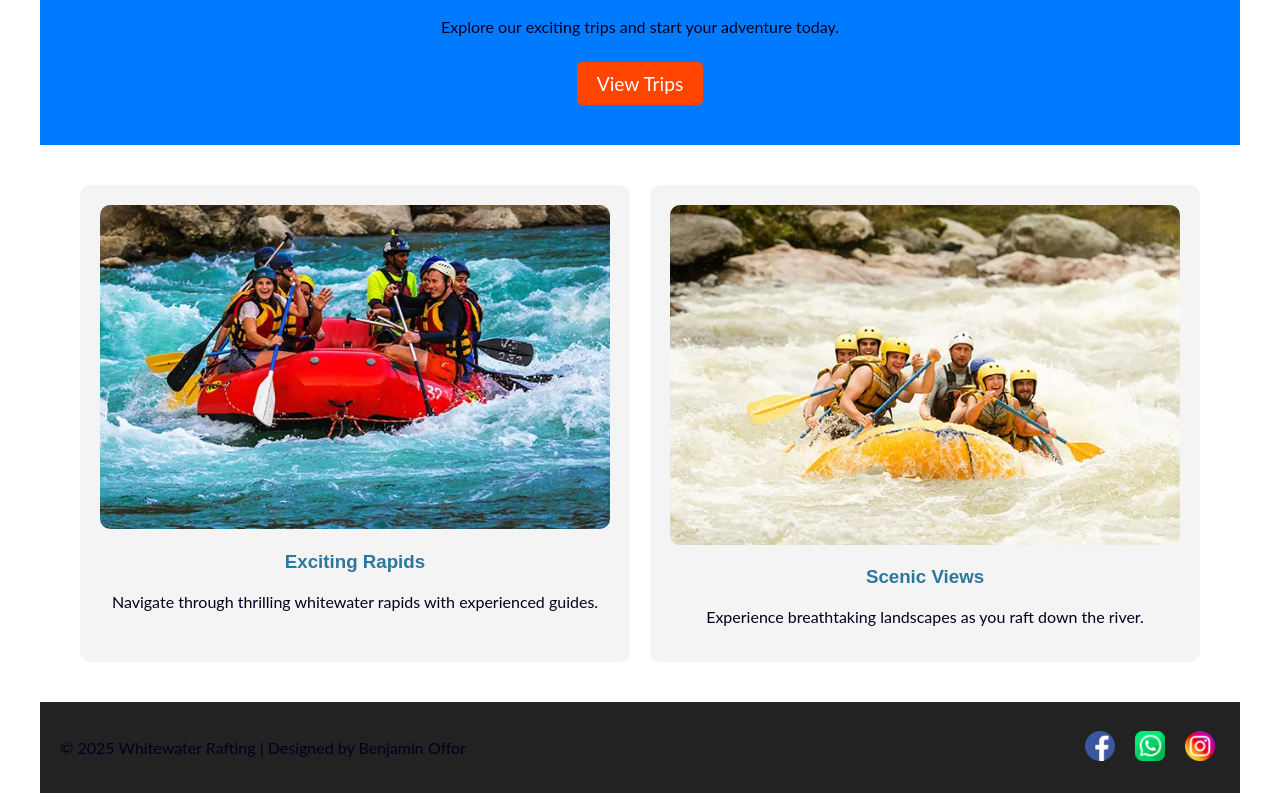
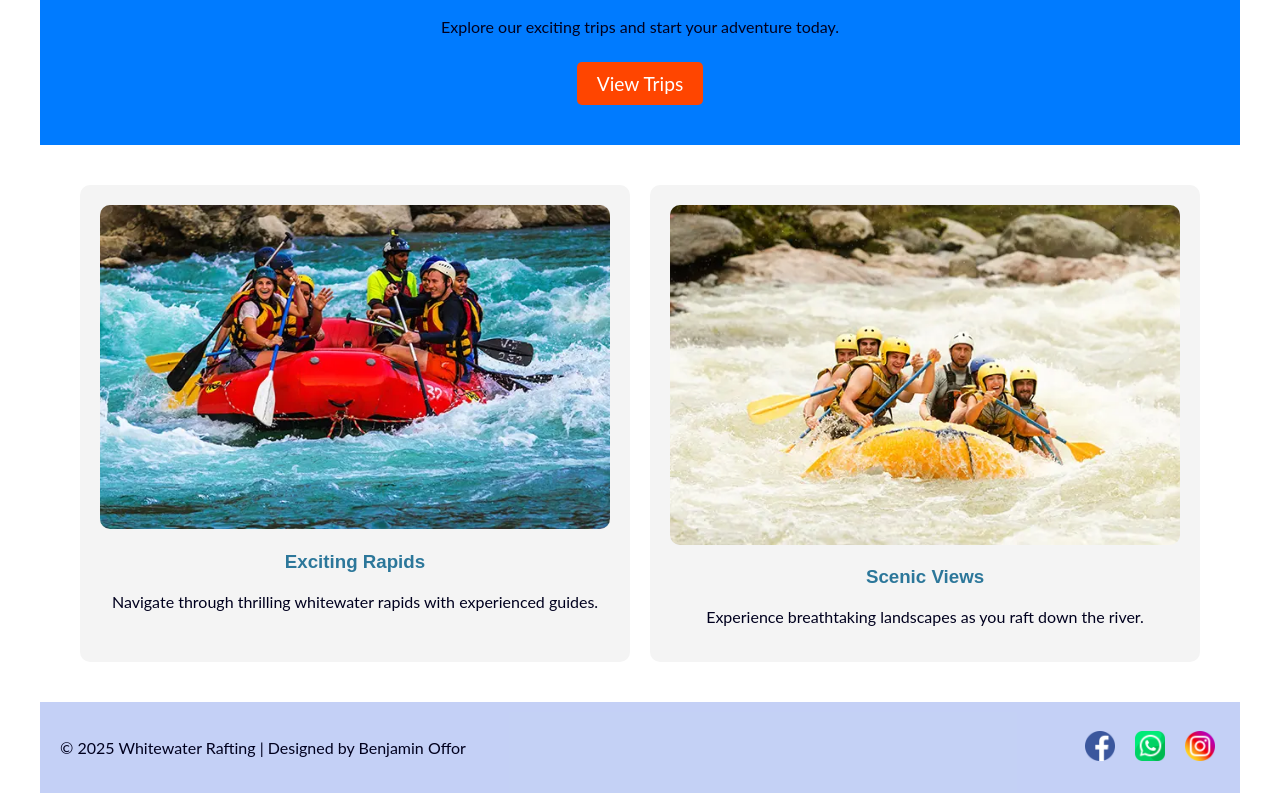
Before and after one commit to BenjaminOffor/wdd130, a plain HTML site: page wwr/index.html in a window 1280 px wide. Shown: the part 1067-1860 px from the top of the page. Drawn offline with Linux system fonts and the light colour scheme.

Commit message:
solved footer contrast issue

```diff
--- a/wwr/styles/rafting.css
+++ b/wwr/styles/rafting.css
@@ -294,7 +294,7 @@ footer {
 footer {
   text-align: center;
   padding: 20px;
-  background-color: #222;
+  background-color: #5377e357;
   color: white;
 }
 .social-icons a img {
```
